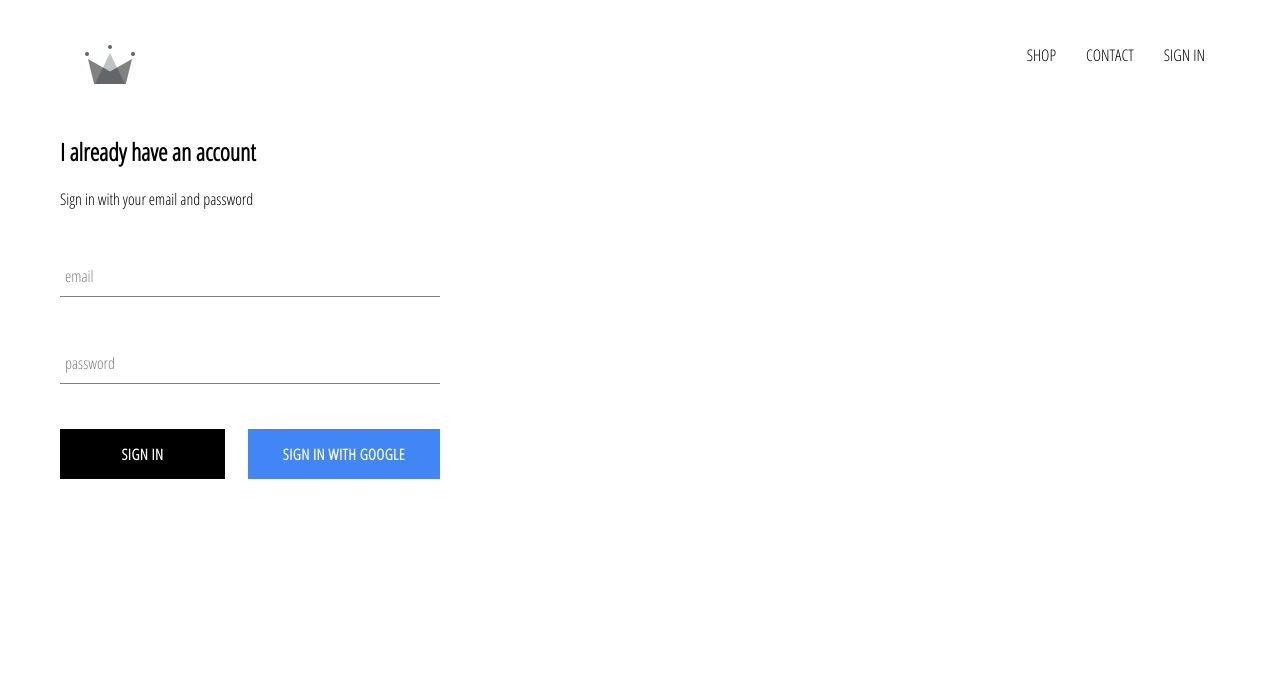
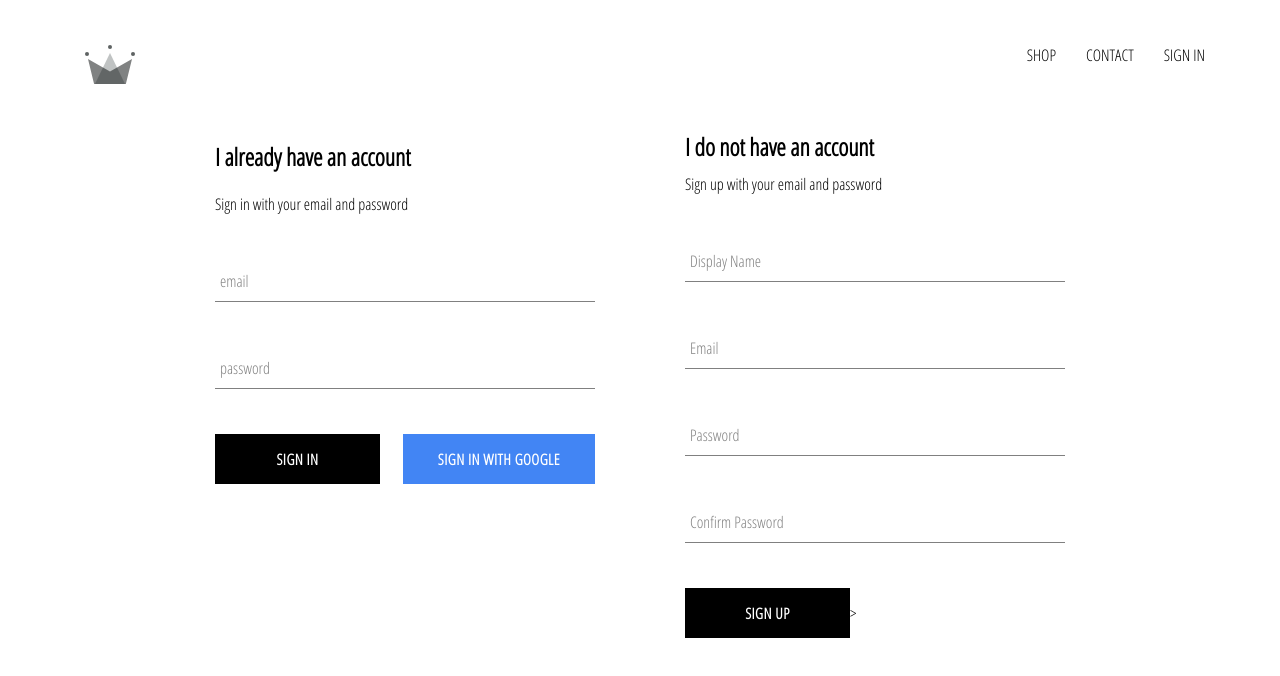
Before and after one commit to NateDawg90/crown-clothing, a React (Create React App) app: page /signin in a window 1280 px wide. Shown: the top 676 px of the page. Built offline with nearby package versions, Linux system fonts and the light colour scheme; no server answers.

Commit message:
implement firebase utils; include ability to store users in firesotre db

```diff
--- a/src/App.js
+++ b/src/App.js
@@ -6,20 +6,31 @@ import { auth } from './firebase/firebase.utils'
 import HomePage from './pages/homepage/homepage.component';
 import Header from './components/header/header.component';
 import SignInAndSignUp from './pages/sign-in-and-sign-up/sign-in-and-sign-up.component'
+import { createUserProfileDocument } from './firebase/firebase.utils';
 
 const App = () => {
   const [currentUser, setCurrentUser] = useState(null)
 
 
   useEffect(() => {
-    let unsubscribeFromAuth = auth.onAuthStateChanged(user => {
-      setCurrentUser(user);
-      console.log(user)
+    let unsubscribeFromAuth = auth.onAuthStateChanged(async userAuth => {
+      if (userAuth) {
+        const userRef = await createUserProfileDocument(userAuth);
+        userRef.onSnapshot(snap => {
+          setCurrentUser({
+            id: snap.id,
+            ...snap.data()
+          })
+        })
+      } else {
+        setCurrentUser(userAuth)
+      }
     })
+
     return function cleanup() {
       unsubscribeFromAuth();
     };
-  })
+  }, [])
 
 
   return (
--- a/src/components/collection-preview/collection-preview.jsx
+++ b/src/components/collection-preview/collection-preview.jsx
@@ -4,7 +4,6 @@ import './collection-preview.styles.scss'
 
 const CollectionPreview = ({ title, items }) => (
   <div className='collection-preview'>
-  {console.log(items)}
     <h1 className='title'>{title.toUpperCase()}</h1>
     <div className='preview'>
       {items
--- a/src/components/directory/directory.component.jsx
+++ b/src/components/directory/directory.component.jsx
@@ -4,7 +4,7 @@ import './directory.styles.scss'
 import SECTIONS_DATA from "./sections.data";
 
 const Directory = () => {
-  const [sections, setSections] = useState(SECTIONS_DATA);
+  const [sections] = useState(SECTIONS_DATA);
 
   return (
     <div className='directory-menu'>
--- a/src/components/header/header.styles.scss
+++ b/src/components/header/header.styles.scss
@@ -20,6 +20,7 @@
 
     .option {
       padding: 10px 15px;
+      cursor: pointer;
     }
   }
 }
--- a/src/components/sign-in/sign-in.component.jsx
+++ b/src/components/sign-in/sign-in.component.jsx
@@ -30,7 +30,7 @@ const SignIn = () => {
         <FormInput
           name="password"
           type='password'
-          value={email}
+          value={password}
           handleChange={e => setPassword(e.target.value)}
           label='password'
           required
--- /dev/null
+++ b/src/components/sign-up/sign-up.component.jsx
@@ -0,0 +1,77 @@
+import React from "react";
+import FormInput from "../form-input/form-input.component";
+import './sign-up.styles.scss'
+import { auth, createUserProfileDocument } from "../../firebase/firebase.utils";
+import { useState } from "react/cjs/react.development";
+import CustomButton from "../custom-button/custom-button.component";
+const SignUp = () => {
+  const [displayName, setDisplayName] = useState('');
+  const [email, setEmail] = useState('');
+  const [password, setPassword] = useState('');
+  const [confirmPassword, setConfirmPassword] = useState('');
+
+  const handleSubmit = async e => {
+    e.preventDefault();
+    if (password !== confirmPassword) {
+      alert("passwords don't match")
+      return
+    }
+
+    try {
+      const { user } = await auth.createUserWithEmailAndPassword(email, password);
+      createUserProfileDocument(user, { displayName })
+      setDisplayName('')
+      setEmail('')
+      setPassword('')
+      setConfirmPassword('')
+    }catch(err) {
+      console.error(err)
+    }
+  }
+
+  return (
+    <div className="sign-up">
+
+      <h2 className="title">I do not have an account</h2>
+
+      <span className="">Sign up with your email and password</span>
+      <form className="sign-up-form" onSubmit={handleSubmit}>
+        <FormInput
+          type='text'
+          name='displayName'
+          value={displayName}
+          onChange={e => setDisplayName(e.target.value)}
+          label='Display Name'
+          required
+        />
+        <FormInput
+          type='text'
+          name='email'
+          value={email}
+          onChange={e => setEmail(e.target.value)}
+          label='Email'
+          required
+        />
+        <FormInput
+          type='password'
+          name='password'
+          value={password}
+          onChange={e => setPassword(e.target.value)}
+          label='Password'
+          required
+        />
+        <FormInput
+          type='password'
+          name='confirmPassword'
+          value={confirmPassword}
+          onChange={e => setConfirmPassword(e.target.value)}
+          label='Confirm Password'
+          required
+        />
+        <CustomButton type='submit' >SIGN UP</CustomButton>>
+      </form>
+    </div>
+  )
+}
+
+export default SignUp;
--- /dev/null
+++ b/src/components/sign-up/sign-up.styles.scss
@@ -0,0 +1,9 @@
+.sign-up {
+  display: flex;
+  flex-direction: column;
+  width: 380px;
+
+  .title {
+    margin: 10px 0;
+  }
+}
--- a/src/firebase/firebase.utils.js
+++ b/src/firebase/firebase.utils.js
@@ -12,6 +12,29 @@ const firebaseConfig = {
   appId: "1:1005470319797:web:7d90b6c408f373f7b06afc"
 };
 
+export const createUserProfileDocument = async (userAuth, additionalData) => {
+  if (!userAuth) return;
+
+  const userRef = firestore.doc(`users/${userAuth.uid}`)
+
+  const snapShot = await userRef.get();
+
+  if (!snapShot.exists) {
+    const { displayName, email } = userAuth;
+    const createdAt = new Date();
+    try {
+      await userRef.set({
+        displayName,
+        email,
+        createdAt,
+        ...additionalData
+      })
+    } catch(err) {
+      console.log('error creating user', err.message)
+    }
+  }
+  return userRef;
+}
 // Initialize Firebase
 firebase.initializeApp(firebaseConfig);
 
--- a/src/pages/sign-in-and-sign-up/sign-in-and-sign-up.component.jsx
+++ b/src/pages/sign-in-and-sign-up/sign-in-and-sign-up.component.jsx
@@ -1,11 +1,14 @@
 import React from "react";
 import './sign-in-and-sign-up.styles.scss'
 import SignIn from "../../components/sign-in/sign-in.component";
+import SignUp from "../../components/sign-up/sign-up.component";
+
 const SignInAndSignUpPage = () => {
 
   return (
     <div className="sign-in-and-sign-up">
       <SignIn />
+      <SignUp />
     </div>
   )
 }
--- a/src/pages/sign-in-and-sign-up/sign-in-and-sign-up.styles.scss
+++ b/src/pages/sign-in-and-sign-up/sign-in-and-sign-up.styles.scss
@@ -0,0 +1,6 @@
+.sign-in-and-sign-up {
+  width: 850px;
+  display: flex;
+  justify-content: space-between;
+  margin: 30px auto;
+}
```
Also changed, not shown: src/test.js (added, +8 -0 lines).
